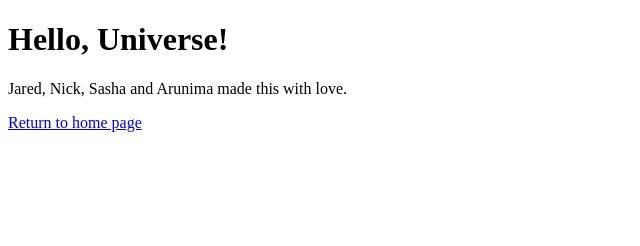
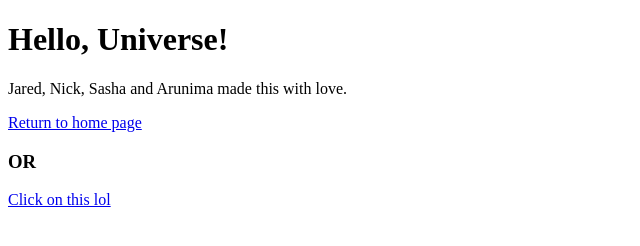
Before and after one commit to 1117426/Lab1, a plain HTML site: page index.html in a window 1280 px wide. Shown: the whole page, without its empty margins (0-640 px from the left). Drawn offline with Linux system fonts and the light colour scheme.

Commit message:
Lolol commits

```diff
--- a/index.html
+++ b/index.html
@@ -10,5 +10,7 @@
 	Jared, Nick, Sasha and Arunima made this with love.
  </p>
  <p><a href="index.html">Return to home page</a></p>
+ <h3>OR</h3>
+ <p><a href="https://www.youtube.com/watch?v=PluaPvhkIMU">Click on this lol</a></p>
  </body>
  </html>
```
